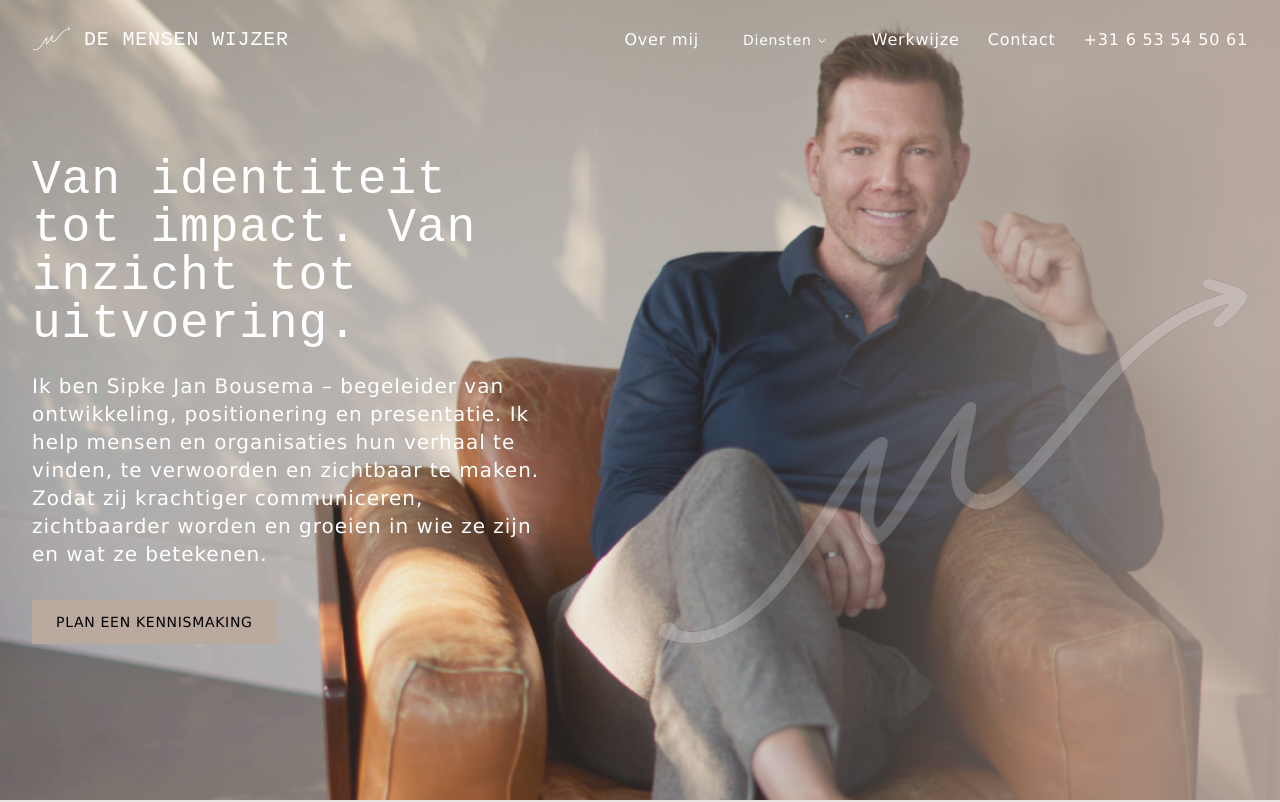
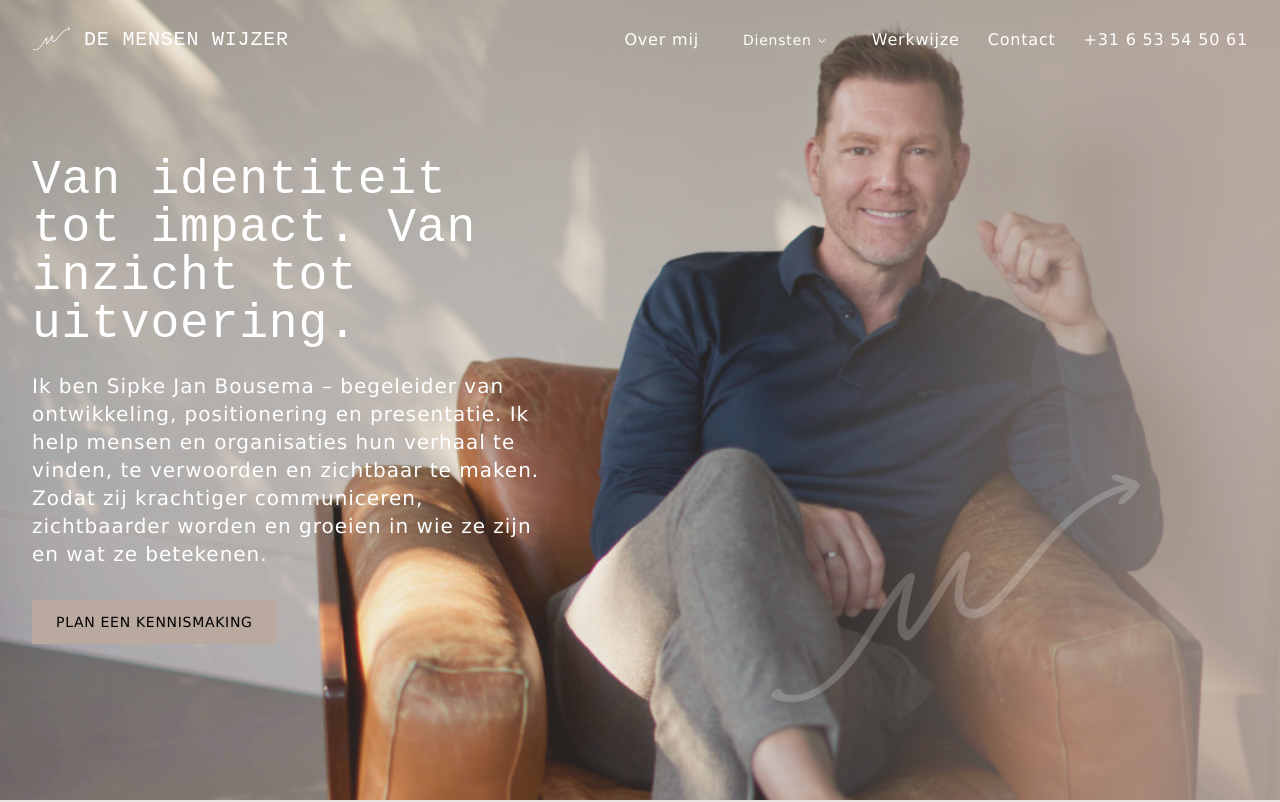
Before and after one commit to accounts-sbo/MensenWijzerProject, a React (Vite) app: page / in a window 1280 px wide. Shown: the top 802 px of the page. Built offline with nearby package versions, Linux system fonts and the light colour scheme; a web font is replaced by a local one.

Commit message:
Fix: Scale logo in Hero component
Adjust the size of the logo in the Hero component.

```diff
--- a/src/components/Hero.tsx
+++ b/src/components/Hero.tsx
@@ -14,11 +14,11 @@ const Hero = () => {
       </div>
 
       {/* Logo Overlay - positioned above the background image but below the text */}
-      <div className="absolute bottom-0 right-0 w-1/2 h-auto z-10 flex justify-end items-end opacity-20">
+      <div className="absolute bottom-0 right-0 w-1/2 h-1/2 z-10 flex justify-end items-end opacity-20">
         <img
           src="/lovable-uploads/1fc0168d-3969-4dbc-927e-e2c58fc3e28e.png"
           alt="De Mensen Wijzer Logo"
-          className="w-full"
+          className="w-full h-full object-contain object-bottom"
         />
       </div>
 
```
